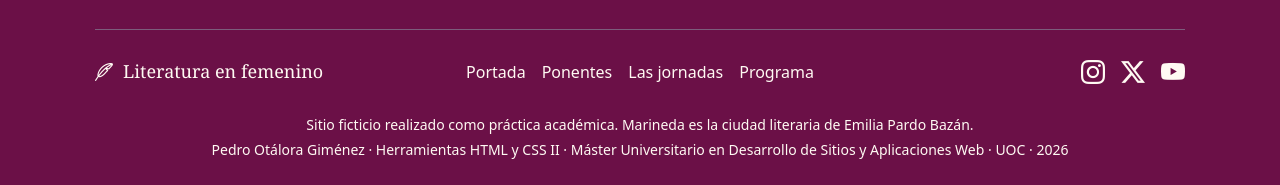
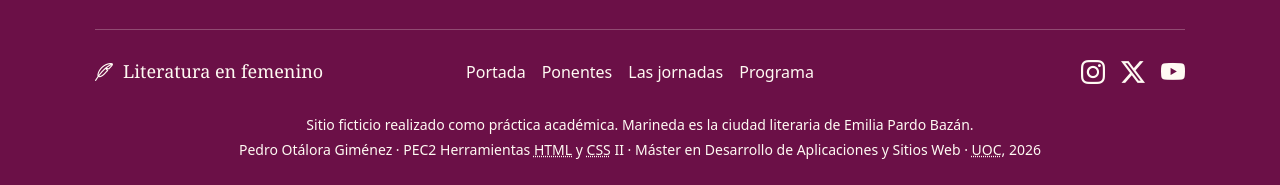
Before and after one commit to pedro-otalora/literatura-en-femenino, a website built with Parcel: page src/index.html in a window 1280 px wide. Shown: the part 912-1097 px from the top of the page. Built offline with nearby package versions, Linux system fonts and the light colour scheme; a small style sheet from the web is missing.

Commit message:
retoques de código

```diff
--- a/src/assets/scripts/main.js
+++ b/src/assets/scripts/main.js
@@ -1,11 +1,11 @@
 // Scripts del sitio.
 
 // Bootstrap JS: menú colapsable, modal y accordion. La variable bootstrap abre la modal del formulario
-import * as bootstrap from 'bootstrap';
+import * as bootstrap from "bootstrap";
 
 import Typed from "typed.js";
 
-// Rellena la modal con la biografía de la tarjeta que la abre: así basta una modal para todos los ponentes
+// Rellena la modal con la biografía de la tarjeta que la abre: así basta una modal para todas las ponentes
 const speakerModal = document.getElementById("speaker-modal");
 
 if (speakerModal) {
--- a/src/assets/styles/components/_article.scss
+++ b/src/assets/styles/components/_article.scss
@@ -80,8 +80,8 @@
     }
   }
 
-  // Con :where() la especificidad no aumenta, así que esta clase sobrescribe
-  // los estilos de h3 del artículo sin necesidad de selectores más largos
+  // Los h3 del artículo tienen estilos por defecto en la capa defaults;
+  // esta clase, sin capa, los sobrescribe sin selectores más largos
   &__step-title {
     font-family: $font-sans;
     font-size: rem(18px);
--- a/src/assets/styles/components/_index.scss
+++ b/src/assets/styles/components/_index.scss
@@ -1,5 +1,7 @@
 // Punto de entrada de Components: reenvía los bloques BEM para cargarlos con un solo @use.
 @forward "article";
+// frame va antes que poster y speaker-card:
+// esos bloques cambian su degradado y su visibilidad, y con la misma especificidad gana el que se carga después
 @forward "frame";
 @forward "page-hero";
 @forward "poster";
--- a/src/assets/styles/components/_site-footer.scss
+++ b/src/assets/styles/components/_site-footer.scss
@@ -48,8 +48,9 @@
     padding-block-start: rem(24px);
     margin-block-end: rem(24px);
 
-    // línea sutil sin color nuevo: mezcla el texto con el fondo del pie
-    border-block-start: 1px solid color-mix(in oklch, $color-bg 30%, $color-text);
+    // Línea sutil: el color del texto semitransparente deja ver el fondo del pie
+    border-block-start: 1px solid
+      color-mix(in oklch, $color-bg 25%, transparent);
 
     @include mq(md) {
       display: grid;
--- a/src/assets/styles/components/_speaker-card.scss
+++ b/src/assets/styles/components/_speaker-card.scss
@@ -27,7 +27,7 @@
     letter-spacing: 0.08em;
   }
 
-  // Tarjeta ancha (una sola columna con espacio, como un móvil en horizontal)
+  // Tarjeta ancha (una sola columna con espacio, como un móvil en horizontal):
   // retrato a la izquierda y texto a la derecha
   @container (width >= 30rem) {
     flex-direction: row;
--- a/src/assets/styles/tools/_mixins.scss
+++ b/src/assets/styles/tools/_mixins.scss
@@ -1,9 +1,8 @@
 @use "sass:map";
 @use "../variables" as *;
-@use "functions" as *;
 
 // Media queries mobile first: los estilos sin mq() son los de móvil y cada
-// punto de corte solo añade cambios (min-width)
+// punto de corte solo añade cambios (width >=)
 @mixin mq($bp) {
   // si la mq está mal escrita se detiene la compilación, para que no se quede sin aplicar
   @if not map.has-key($breakpoints, $bp) {
--- a/src/views/footer.html
+++ b/src/views/footer.html
@@ -73,8 +73,12 @@
       literaria de Emilia Pardo Bazán.
     </p>
     <p class="site-footer__note">
-      Pedro Otálora Giménez · Herramientas HTML y CSS II · Máster Universitario
-      en Desarrollo de Sitios y Aplicaciones Web · UOC · 2026
+      Pedro Otálora Giménez · PEC2 Herramientas
+      <abbr lang="en" title="HyperText Markup Language">HTML</abbr> y
+      <abbr lang="en" title="Cascading Style Sheets">CSS</abbr> II · Máster en
+      Desarrollo de Aplicaciones y Sitios Web ·
+      <abbr lang="ca" title="Universitat Oberta de Catalunya">UOC</abbr>,
+      <time datetime="2026">2026</time>
     </p>
   </div>
 </footer>
```
Also changed, not shown: src/ponentes.html (+1 -1 lines).
